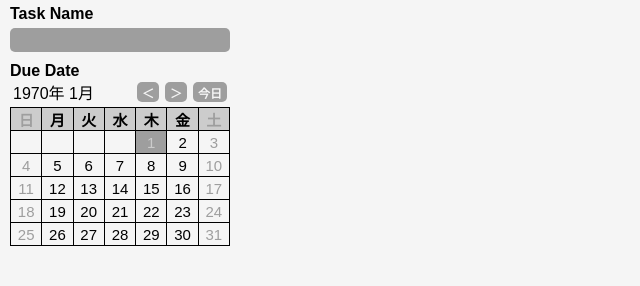
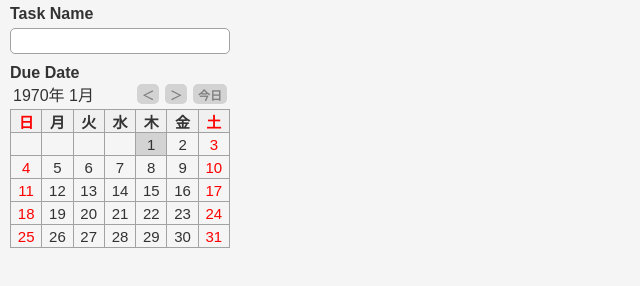
Before and after one commit to LibertyReman/electron-to-do-days, an Electron app: page taskWindow.html in a window 1280 px wide. Shown: the whole page, without its empty margins (0-640 px from the left). Drawn offline with Linux system fonts and the light colour scheme.

Commit message:
ライトテーマCSSの作成

```diff
--- a/main.js
+++ b/main.js
@@ -5,8 +5,8 @@ const isWin = process.platform === 'win32'
 const WINDOWS_WIDTH_MARGIN = 16;
 const WINDOWS_HEIGHT_MARGIN = 10;
 const MAIN_MIN_WIDTH = isWin ? 230 + WINDOWS_WIDTH_MARGIN : 230;
-const MAIN_MAX_HEIGHT = isWin ? 290 + WINDOWS_HEIGHT_MARGIN : 290;
-const MAIN_MIN_HEIGHT = isWin ? 170 + WINDOWS_HEIGHT_MARGIN : 170;
+const MAIN_MAX_HEIGHT = isWin ? 288 + WINDOWS_HEIGHT_MARGIN : 288;
+const MAIN_MIN_HEIGHT = isWin ? 168 + WINDOWS_HEIGHT_MARGIN : 168;
 const TASK_MAX_WIDTH = isWin ? 240 + WINDOWS_WIDTH_MARGIN : 240;
 const TASK_MAX_HEIGHT = isWin ? 305 + WINDOWS_HEIGHT_MARGIN : 305;
 const SETTINGS_MAX_WIDTH = isWin ? 200 + WINDOWS_WIDTH_MARGIN : 200;
--- a/scss/foundation/_variable.scss
+++ b/scss/foundation/_variable.scss
@@ -1,5 +1,12 @@
 $color-basebg         : #2b2d31 !default;
 $color-basefont       : #a3a3a3 !default;
+$color-tableborder    : #000000 !default;
+$color-thbg           : #1e1f22 !default;
+$color-inputbg        : #6d747a !default;
+$color-inputborder    : #6d747a !default;
+$color-btnbg          : #6d747a !default;
+$color-btnfont        : #2b2d31 !default;
+$color-weekend        : #6d747a !default;
 $color-red            : #B03A3A !default;
 $color-yellow         : #D4A106 !default;
 $color-gray           : #6d747a !default;
--- a/scss/light.scss
+++ b/scss/light.scss
@@ -5,12 +5,19 @@
 // ==========================================================================
 @use "foundation/mixin";
 @use "foundation/variable" with (
-  $color-basebg         : #f5f5f5,
-  $color-basefont       : black,
-  $color-red            : red,
-  $color-yellow         : yellow,
-  $color-gray           : #9e9e9e,
-  $color-darkgray       : #cccccc
+  $color-basebg         : #F5F5F5,
+  $color-basefont       : #333333,
+  $color-tableborder    : #A2A2A2,
+  $color-inputbg        : white,
+  $color-inputborder    : #A2A2A2,
+  $color-btnbg          : #D3D3D3,
+  $color-btnfont        : gray,
+  $color-weekend        : #FF0000,
+  $color-thbg           : #F0F0F0,
+  $color-red            : #FF0000,
+  $color-yellow         : #FFFF00,
+  $color-gray           : #D3D3D3,
+  $color-darkgray       : #333333
 );
 @use "foundation/base";
 
--- a/scss/object/project/_createtask.scss
+++ b/scss/object/project/_createtask.scss
@@ -20,7 +20,9 @@
     margin: 5px 0 10px;
     padding: 3px;
     border-radius: 5px;
-    background: variable.$color-gray;
+    box-sizing: border-box;
+    border: solid 1px variable.$color-inputborder;
+    background: variable.$color-inputbg;
   }
 
   &__calendar-ctrl {
@@ -39,8 +41,8 @@
         padding: 0 5px;
         margin-left: 6px;
         border-radius: 5px;
-        background: variable.$color-gray;
-        color: variable.$color-basebg;
+        background: variable.$color-btnbg;
+        color: variable.$color-btnfont;
         font-size: 12px;
         font-weight: bold;
       }
@@ -55,11 +57,11 @@
 
     th, td {
       height: 23px;
-      border: solid 1px black;
+      border: solid 1px variable.$color-tableborder;
     }
 
     th {
-      background: variable.$color-darkgray;
+      background: variable.$color-thbg;
     }
 
     td {
--- a/scss/object/project/_settings.scss
+++ b/scss/object/project/_settings.scss
@@ -55,8 +55,8 @@
     width: 60px;
     height: 23px;
     border-radius: 5px;
-    background: variable.$color-gray;
-    color: variable.$color-basebg;
+    background: variable.$color-btnbg;
+    color: variable.$color-btnfont;
   }
 
 }
--- a/scss/object/project/_tasklist.scss
+++ b/scss/object/project/_tasklist.scss
@@ -3,12 +3,18 @@
 
 .p-tasklist {
   white-space: nowrap; // セルの改行禁止
-  border-collapse: collapse;
+  border-collapse: separate;
+  border-spacing: 0;
   font-size: 15px;
 
   th, td {
     padding: 0 6px;
-    border: solid 1px black;
+    border-bottom: solid 1px variable.$color-tableborder;
+    border-left: solid 1px variable.$color-tableborder;
+
+    &:nth-of-type(1) {
+      border-left: none;
+    }
   }
 
   th {
@@ -16,7 +22,7 @@
     top: 0;           // ヘッダー固定位置の設定
     z-index: 1;       // ヘッダーフロート
     height: 20px;
-    background: variable.$color-darkgray;
+    background: variable.$color-thbg;
 
     &:nth-of-type(2) {
       text-align: left;
--- a/scss/object/utility/_color.scss
+++ b/scss/object/utility/_color.scss
@@ -1,7 +1,7 @@
 @use "../../foundation/variable";
 
-.u-fontcolor-gray {
-  color: variable.$color-gray;
+.u-fontcolor-weekend {
+  color: variable.$color-weekend;
 }
 
 .u-bgcolor-gray {
--- a/taskWindow.html
+++ b/taskWindow.html
@@ -24,13 +24,13 @@
         <table class="p-createtask__calendar">
           <thead>
             <tr>
-              <th class="u-fontcolor-gray">日</th>
+              <th class="u-fontcolor-weekend">日</th>
               <th>月</th>
               <th>火</th>
               <th>水</th>
               <th>木</th>
               <th>金</th>
-              <th class="u-fontcolor-gray">土</th>
+              <th class="u-fontcolor-weekend">土</th>
             </tr>
           </thead>
           <tbody class="js-calendar-body"></tbody>
--- a/taskWindow.js
+++ b/taskWindow.js
@@ -174,7 +174,7 @@ function createCalendar(year, month) {
         if(setDate && `${year}/${month}/${day}` === setDate) td.classList.add('u-bgcolor-red');
 
         // 土日の場合は文字色を変更
-        if((j % 7) === 0 || (j % 7) === 6) td.classList.add('u-fontcolor-gray');
+        if((j % 7) === 0 || (j % 7) === 6) td.classList.add('u-fontcolor-weekend');
 
         // クリックイベントの追加
         const clickedDay = day;
```
Also changed, not shown: css/dark.css, css/light.css, 2 other files.
